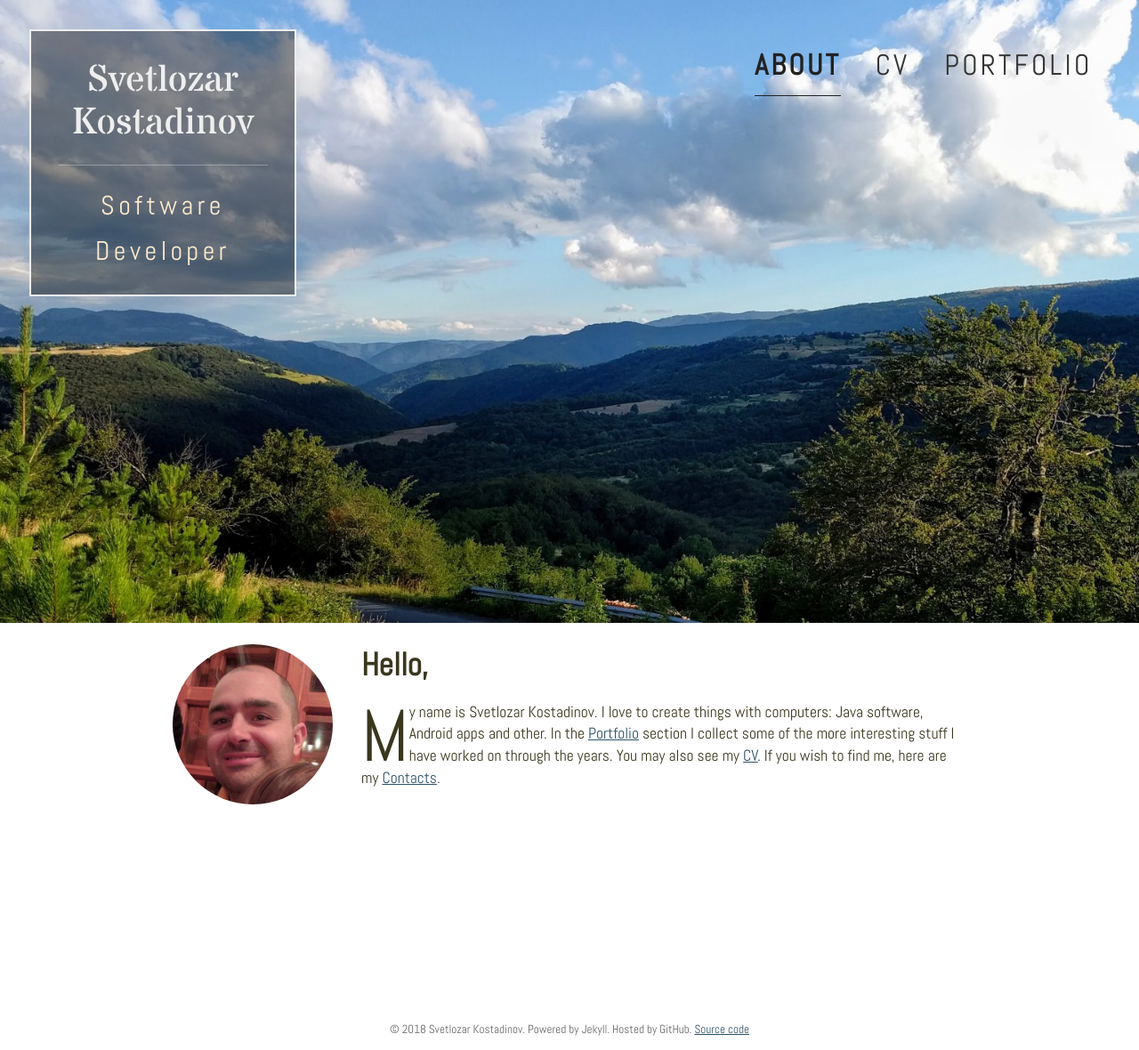
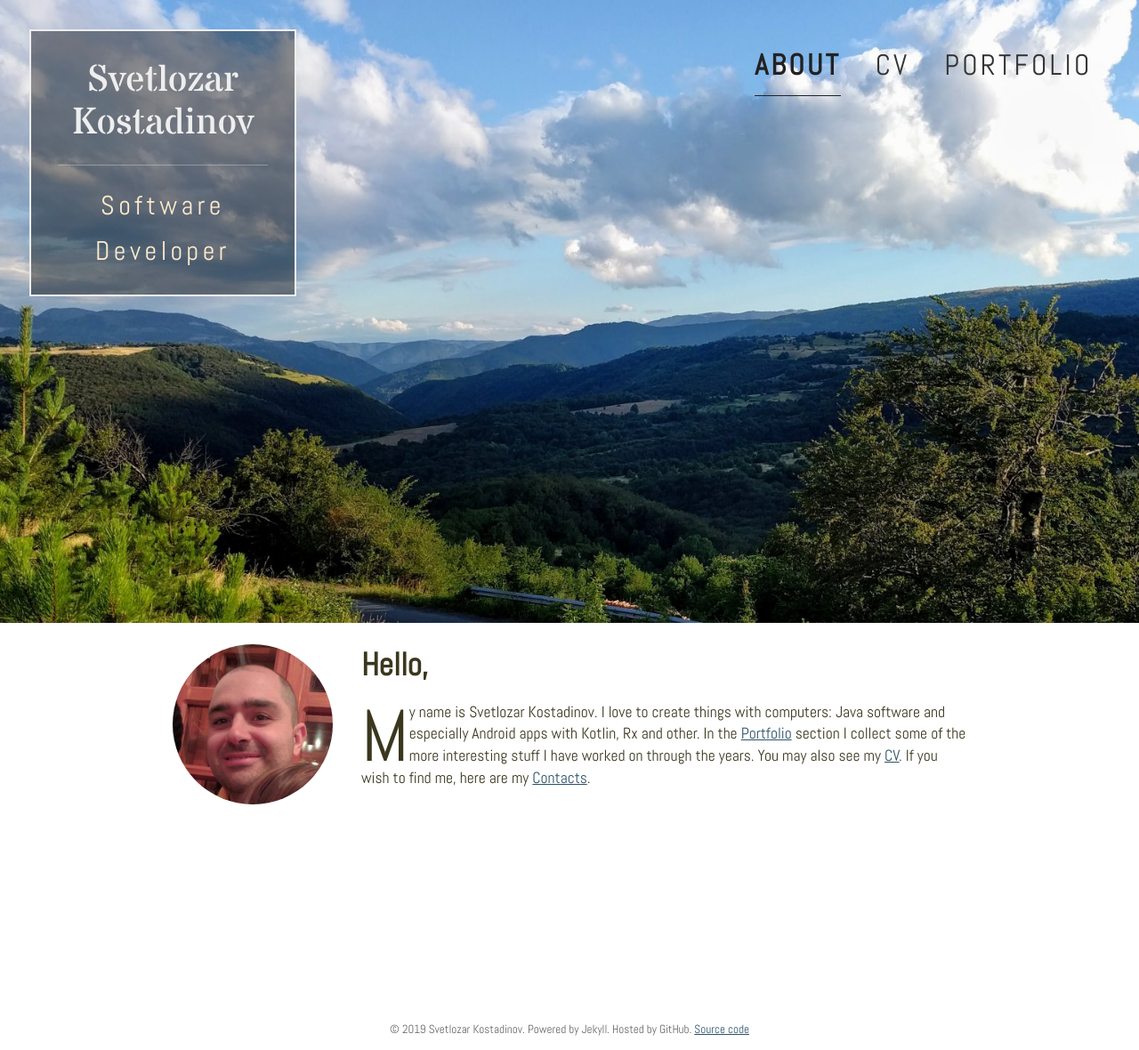
Before and after one commit to sevar83/sevar83.github.io, a Jekyll site: the page built from index.html, in a window 1280 px wide. Shown: the whole page at 89% size. Built offline with Jekyll 4.4.1, drawn with Linux system fonts in a browser that asks for light colours.

```diff
--- a/_config.yml
+++ b/_config.yml
@@ -3,7 +3,7 @@ subtitle: Software Developer
 desc: Personal site, CV, developer portfolio
 author: Svetlozar Kostadinov
 keywords: developer,programmer,android,java,kotlin,c++,cv,personal,resume,portfolio,bulgaria,sofia
-attribution: "© 2018 Svetlozar Kostadinov. Powered by Jekyll. Hosted by GitHub. [Source code](https://github.com/sevar83/sevar83.github.io)"
+attribution: "© 2019 Svetlozar Kostadinov. Powered by Jekyll. Hosted by GitHub. [Source code](https://github.com/sevar83/sevar83.github.io)"
 permalink: pretty
 collections:
     timeline:
--- a/cv.html
+++ b/cv.html
@@ -115,6 +115,7 @@ qrImageUrl: /assets/qr.png
 			<h3 class="title"><p>Niche &amp; Other Skills</p></h3>
 			<ul>
 				<li><strong>Geospatial:</strong> Maps, Map projections, geodetic datum transformations, Proj4, Spatialite, Georeferencing, Hands-on experience with WFS, WMS web services, GeoServer, GeoNode, Django, MBTiles, GeoJSON, TopoJSON;</li>
+				<li><strong>Image processing:</strong> Image processing, OCR & text recognition with OpenCV/Python</li>
 				<li><strong>Graphics and geometry:</strong> 2D and 3D analytic geometry, CAD, OpenGL, Direct3D (basic, old);</li>
 				<li><strong>Web:</strong> Jekyll, WordPress, Xoops, Drupal, website administration &amp; CMS management;</li>
 				<li><strong>Multimedia:</strong> Inkscape, Photoshop;</li>
--- a/index.html
+++ b/index.html
@@ -11,7 +11,7 @@ avatarUrl: /assets/avatar.jpg
 
 <div id="intro">
 	<h2>{{ page.title }}</h2>
-	<p><span class="firstLetter">M</span><span>y name is Svetlozar Kostadinov. I love to create things with computers: Java software, Android apps and other.
+	<p><span class="firstLetter">M</span><span>y name is Svetlozar Kostadinov. I love to create things with computers: Java software and especially Android apps with Kotlin, Rx and other.
 		In the <a href="{{ site.baseurl }}{% link portfolio.html %}#title">Portfolio</a> section I collect some of the more interesting stuff I have worked on through the years.
 		You may also see my <a href="{{ site.baseurl }}/cv#title">CV</a>. If you wish to find me, here are my <a href="{{ site.baseurl }}/cv#contacts">Contacts</a>.<span></p>
 </div>
```
Also changed, not shown: _timeline/paymentsdk.md (added, +12 -0 lines), _timeline/watchapp.md (added, +36 -0 lines), Gemfile.lock, 12 other files.
